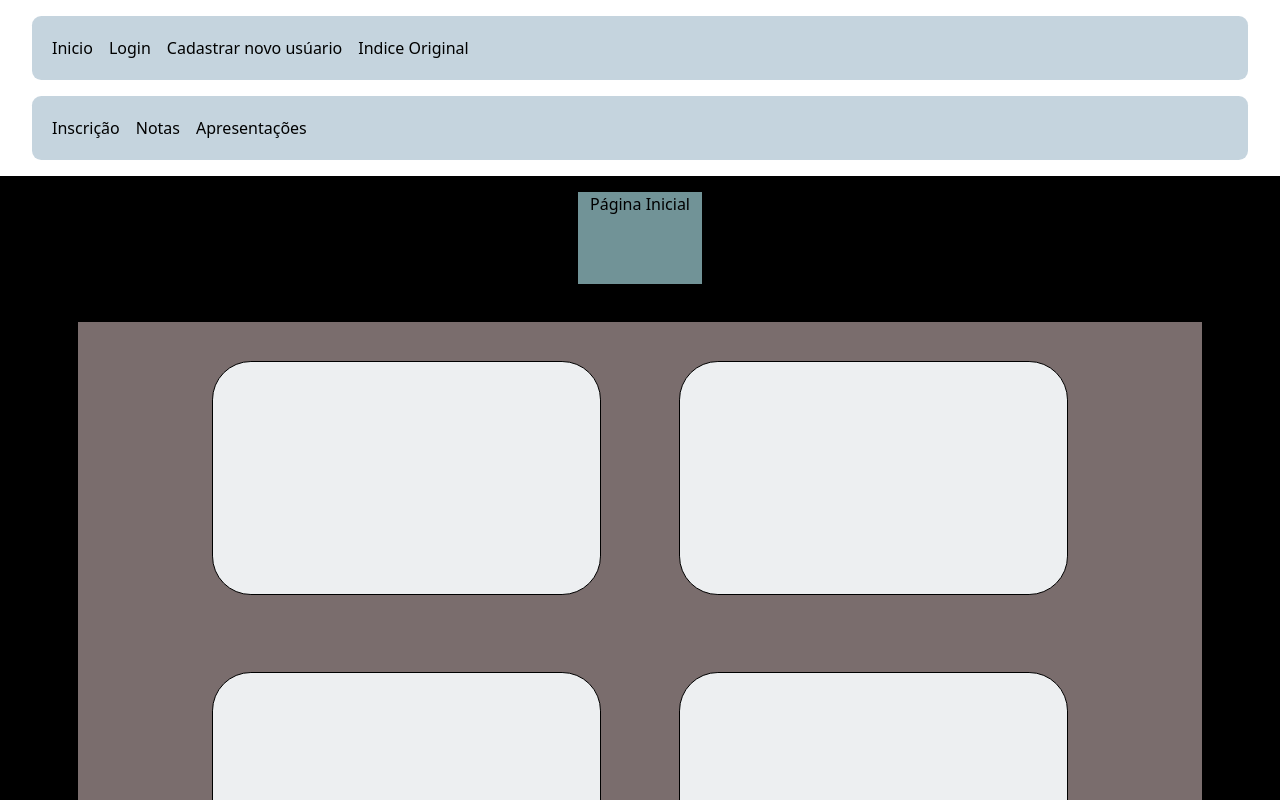
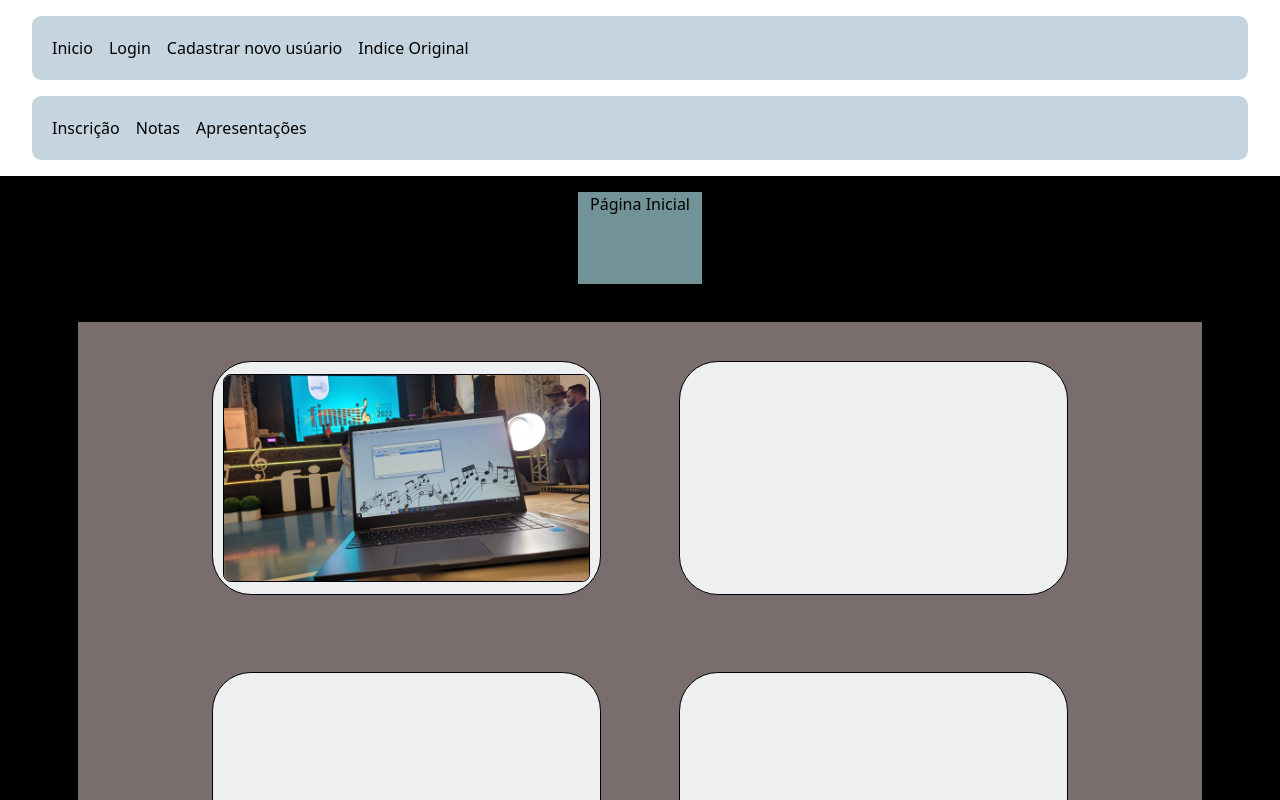
Before and after one commit to BavarescoRicardo/festival-front, a Next.js app: page / in a window 1280 px wide. Shown: the top 800 px of the page. Built offline with nearby package versions, Linux system fonts and the light colour scheme.

Commit message:
ajuste estilo pagina inicial

```diff
--- a/pages/index.tsx
+++ b/pages/index.tsx
@@ -11,10 +11,9 @@ export default function Inicial() {
         <div className={styles.titulo}>
           <h1> Página Inicial</h1>
         </div>
-
         <div className={styles.description}>
           <div className={styles.fotos}>
-
+            <img className="rounded-sm" src="/imagens/fimusi/20220909_195657.jpg" alt="Foto cantor"/>
           </div>
 
           <div className={styles.fotos}>
--- a/styles/Inicial.module.css
+++ b/styles/Inicial.module.css
@@ -41,6 +41,15 @@
   background-color: rgb(237, 239, 241);
 }
 
+.fotos img {
+  margin: auto auto;
+  width: 95%;
+  min-height: 95%;
+  border-radius: 1ch;
+  border: 1px solid;
+
+}
+
 /* Mobile */
 @media (max-width: 700px) {
   .content {
```
